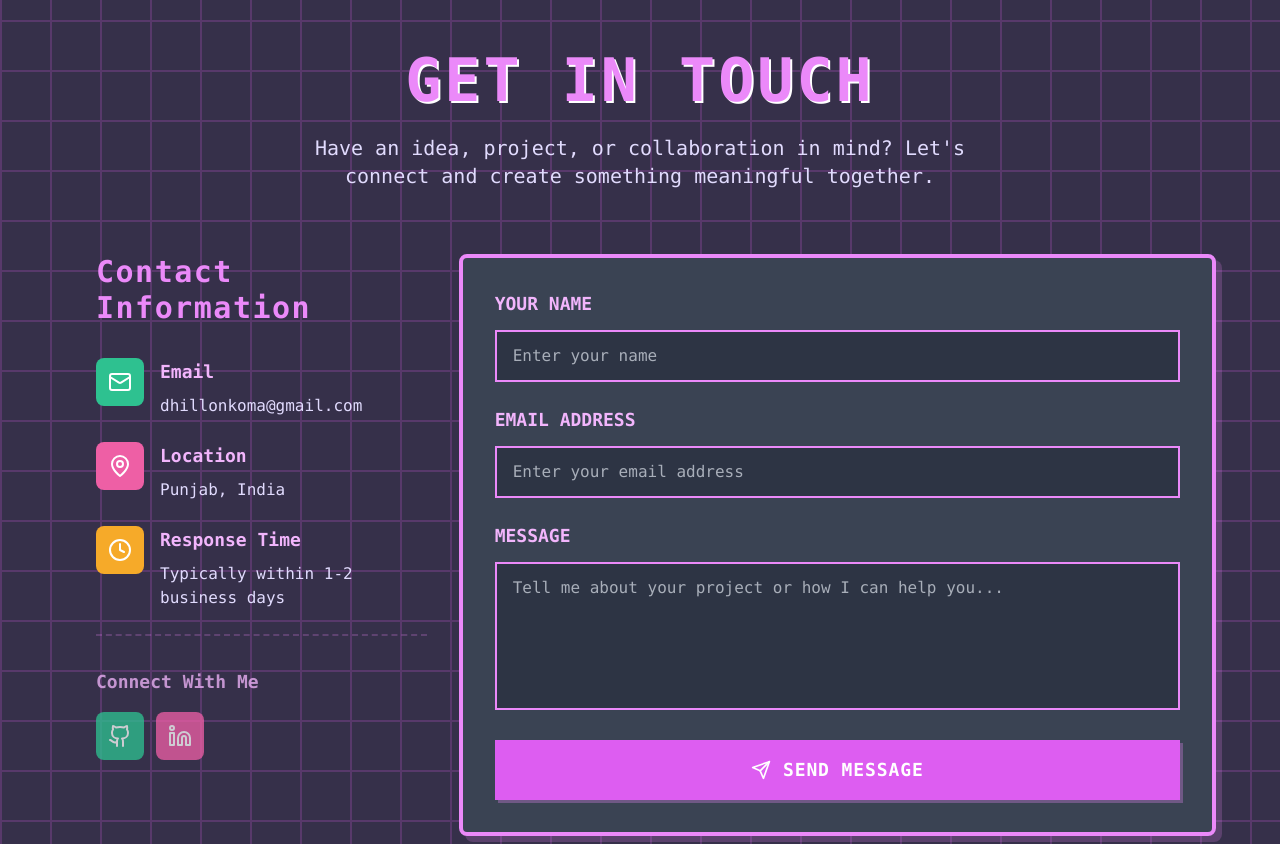
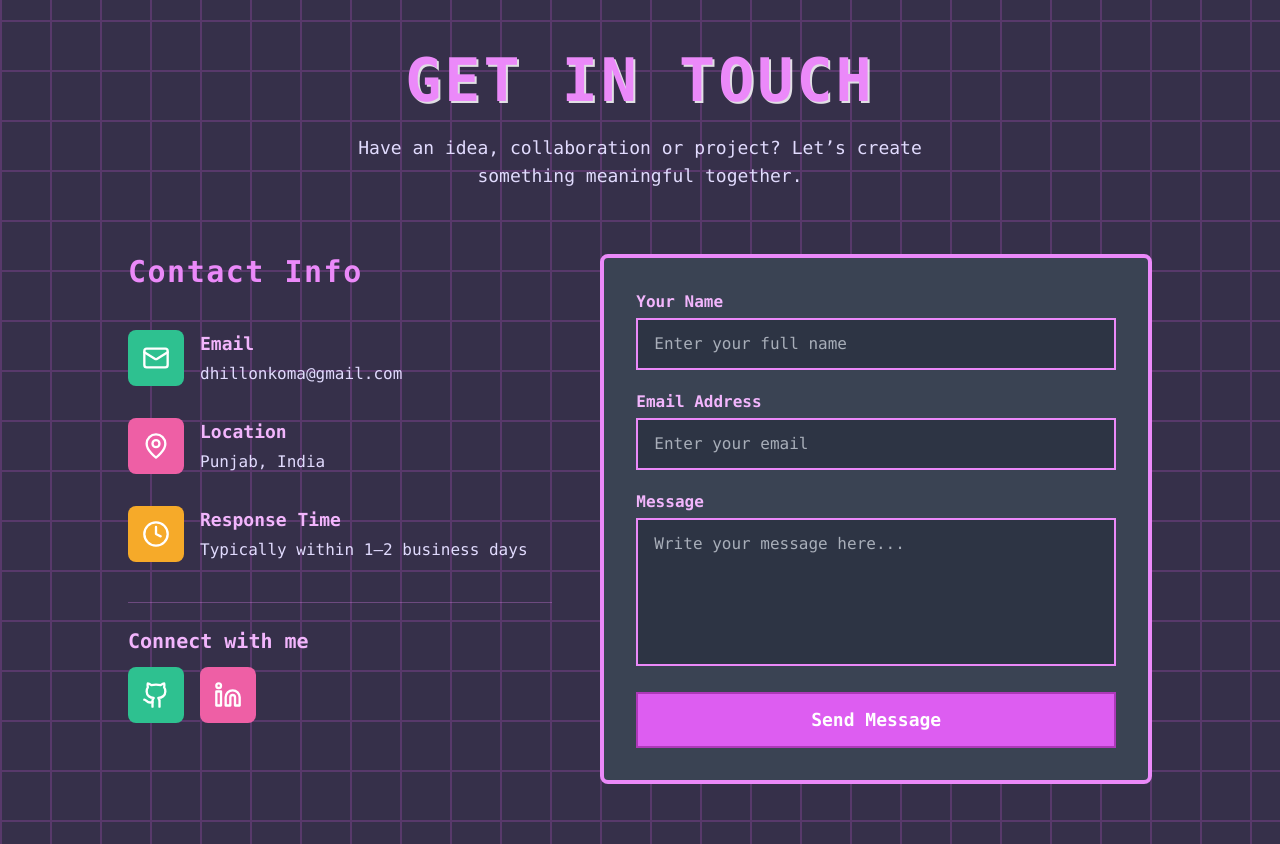
Before and after one commit to Komal290106/Portfolio2.0, a React (Vite) app: page / in a window 1280 px wide. Shown: the part 4800-5644 px from the top of the page. Built offline with nearby package versions, Linux system fonts and the light colour scheme.

Commit message:
edited contact form

```diff
--- a/src/components/Contact.tsx
+++ b/src/components/Contact.tsx
@@ -6,11 +6,13 @@ import { useState } from 'react';
 export function Contact() {
   const { theme } = useTheme();
   const isDark = theme === 'dark';
+
   const [formData, setFormData] = useState({
     name: '',
     email: '',
     message: '',
   });
+
   const [submitted, setSubmitted] = useState(false);
   const [isLoading, setIsLoading] = useState(false);
 
@@ -21,86 +23,46 @@ export function Contact() {
     try {
       const response = await fetch('https://formspree.io/f/meorrvbr', {
         method: 'POST',
-        headers: {
-          'Content-Type': 'application/json',
-        },
+        headers: { 'Content-Type': 'application/json' },
         body: JSON.stringify({
-          name: formData.name,
-          email: formData.email,
-          message: formData.message,
+          ...formData,
           _subject: `New message from ${formData.name}`,
         }),
       });
 
-      if (response.ok) {
+      if (!response.ok) throw new Error('Failed');
+
       setSubmitted(true);
       setFormData({ name: '', email: '', message: '' });
-        setTimeout(() => {
-          setSubmitted(false);
-        }, 3000);
-      } else {
-        throw new Error('Form submission failed');
+
+      setTimeout(() => setSubmitted(false), 3000);
+    } catch (e) {
+      console.error(e);
     }
-    } catch (error) {
-      console.error('Error submitting form:', error);
-    } finally {
     setIsLoading(false);
-    }
   };
 
-  const handleChange = (
-    e: React.ChangeEvent<HTMLInputElement | HTMLTextAreaElement>
-  ) => {
-    setFormData({
-      ...formData,
-      [e.target.name]: e.target.value,
-    });
-  };
+  const handleChange = (e:any) =>
+    setFormData({ ...formData, [e.target.name]: e.target.value });
 
   const contactInfo = [
-    {
-      name: 'Email',
-      value: 'dhillonkoma@gmail.com',
-      icon: Mail,
-      bgColor: isDark ? 'bg-emerald-500' : 'bg-emerald-400',
-    },
-    {
-      name: 'Location',
-      value: 'Punjab, India',
-      icon: MapPin,
-      bgColor: isDark ? 'bg-pink-500' : 'bg-pink-400',
-    },
-    {
-      name: 'Response Time',
-      value: 'Typically within 1-2 business days',
-      icon: Clock,
-      bgColor: isDark ? 'bg-amber-500' : 'bg-amber-400',
-    },
+    { name: 'Email', value: 'dhillonkoma@gmail.com', icon: Mail, color: 'bg-emerald-500' },
+    { name: 'Location', value: 'Punjab, India', icon: MapPin, color: 'bg-pink-500' },
+    { name: 'Response Time', value: 'Typically within 1–2 business days', icon: Clock, color: 'bg-amber-500' },
   ];
 
-  const socialLinks = [
-    {
-      name: 'GitHub',
-      icon: Github,
-      url: 'https://github.com/Komal290106',
-      bgColor: isDark ? 'bg-emerald-500' : 'bg-emerald-400',
-    },
-    {
-      name: 'LinkedIn',
-      icon: Linkedin,
-      url: 'https://www.linkedin.com/in/komal-kaur-dhillon-59149a330/',
-      bgColor: isDark ? 'bg-pink-500' : 'bg-pink-400',
-    },
+  const socials = [
+    { name: 'GitHub', icon: Github, url: 'https://github.com/Komal290106', color: 'bg-emerald-500' },
+    { name: 'LinkedIn', icon: Linkedin, url: 'https://www.linkedin.com/in/komal-kaur-dhillon-59149a330/', color: 'bg-pink-500' },
   ];
 
   return (
     <section
       id="contact"
-      className={`min-h-screen flex items-center justify-center py-20 px-4 relative overflow-hidden ${
-        isDark ? 'bg-[#1a1330]' : 'bg-[#FFFDE7]'
-      }`}
+      className={`min-h-screen flex items-center justify-center py-20 px-6 relative overflow-hidden
+      ${isDark ? 'bg-[#1a1330]' : 'bg-[#FFFDE7]'}`}
     >
-      {/* Static Grid Background */}
+      {/* Grid Background */}
       <div
         className="absolute inset-0 pointer-events-none opacity-20 dark:opacity-30"
         style={{
@@ -112,11 +74,11 @@ export function Contact() {
         }}
       />
 
-      <div className="max-w-6xl w-full relative z-10">
+      <div className="max-w-5xl w-full relative z-10">
+        {/* HEADER */}
         <motion.div
           initial={{ opacity: 0, y: 20 }}
           whileInView={{ opacity: 1, y: 0 }}
-          viewport={{ once: true }}
           className="text-center mb-16"
         >
           <h2
@@ -124,165 +86,107 @@ export function Contact() {
     isDark ? 'text-fuchsia-400' : 'text-purple-700'
   }`}
   style={{
-              textShadow: window.innerWidth >= 768
-                ? isDark
-                  ? '2px 2px 0px #FFFFFF'
-                  : '2px 2px 0px rgba(255,152,0,0.8)'
-                : 'none',
+    textShadow: isDark
+      ? '2px 2px 0px rgba(255,255,255,0.85)'  // 💡 White shadow in dark mode
+      : '2px 2px 0px rgba(255,152,0,0.7)',  // Warm shadow in light mode
   }}
 >
   GET IN TOUCH
 </h2>
-          <p
-            className={`font-mono text-lg md:text-xl max-w-2xl mx-auto ${
-              isDark ? 'text-violet-200' : 'text-green-600'
-            }`}
-          >
-            Have an idea, project, or collaboration in mind? Let's connect and create something meaningful together.
+
+
+          <p className={`font-mono text-lg max-w-xl mx-auto
+            ${isDark ? 'text-violet-200' : 'text-gray-700'}`}>
+            Have an idea, collaboration or project? Let’s create something meaningful together.
           </p>
         </motion.div>
 
-        <div className="grid grid-cols-1 lg:grid-cols-3 gap-8">
-          {/* Contact Information */}
-          <motion.div
-            initial={{ opacity: 0, x: -50 }}
-            whileInView={{ opacity: 1, x: 0 }}
-            viewport={{ once: true }}
-            className="space-y-6 lg:ml-8"
-          >
-            <div className="mb-8">
-              <h3
-                className={`font-mono text-2xl lg:text-3xl font-bold mb-8 tracking-wider ${
-                  isDark ? 'text-fuchsia-400' : 'text-orange-600'
-                }`}
-              >
-                Contact Information
+        {/* GRID LAYOUT FIXED */}
+        <div className="grid grid-cols-1 md:grid-cols-[1fr_1.3fr] gap-12">
+
+          {/* CONTACT INFO - Bigger + better */}
+          <div className="space-y-10">
+            <h3 className={`font-mono text-3xl font-bold tracking-wider
+              ${isDark ? 'text-fuchsia-400' : 'text-orange-600'}`}>
+              Contact Info
             </h3>
-            </div>
 
-            {contactInfo.map((info, idx) => {
+            <div className="space-y-8">
+              {contactInfo.map((info, i) => {
                 const Icon = info.icon;
                 return (
                   <motion.div
                     key={info.name}
-                  initial={{ opacity: 0, x: -30 }}
+                    initial={{ opacity: 0, x: -20 }}
                     whileInView={{ opacity: 1, x: 0 }}
-                  viewport={{ once: true }}
-                  transition={{ delay: idx * 0.1 }}
-                  className="flex items-start gap-4"
+                    transition={{ delay: i * 0.1 }}
+                    className="flex gap-4 items-start"
                   >
-                  <div
-                    className={`${info.bgColor} p-3 rounded-lg flex-shrink-0 flex items-center justify-center`}
-                  >
-                    <Icon className="w-6 h-6 text-white" />
+                    <div className={`${info.color} w-14 h-14 rounded-lg flex items-center justify-center`}>
+                      <Icon className="w-7 h-7 text-white" />
                     </div>
+
                     <div>
-                    <p
-                      className={`font-mono font-bold text-base lg:text-lg ${
-                        isDark ? 'text-fuchsia-300' : 'text-purple-700'
-                      }`}
-                    >
+                      <p className={`font-mono font-bold text-lg
+                        ${isDark ? 'text-fuchsia-300' : 'text-purple-700'}`}>
                         {info.name}
                       </p>
-                    <p
-                      className={`font-mono text-sm lg:text-base mt-2 ${
-                        isDark ? 'text-violet-200' : 'text-gray-700'
-                      }`}
-                    >
+
+                      <p className={`font-mono text-base mt-1
+                        ${isDark ? 'text-violet-200' : 'text-gray-700'}`}>
                         {info.value}
                       </p>
                     </div>
                   </motion.div>
                 );
               })}
+            </div>
 
-            {/* Social Links */}
-            <motion.div
-              initial={{ opacity: 0 }}
-              whileInView={{ opacity: 1 }}
-              viewport={{ once: true }}
-              transition={{ delay: 0.4 }}
-              className="pt-8 border-t-2 border-dashed"
-              style={{
-                borderColor: isDark ? 'rgba(232, 121, 249, 0.3)' : 'rgba(255, 152, 0, 0.3)',
-              }}
-            >
-              <p
-                className={`font-mono font-bold text-base lg:text-lg mb-4 ${
-                  isDark ? 'text-fuchsia-300' : 'text-orange-600'
-                }`}
-              >
-                Connect With Me
+            {/* SOCIALS */}
+            <div className="pt-6 border-t border-fuchsia-400/30">
+              <p className={`font-mono text-xl font-bold mb-3
+                ${isDark ? 'text-fuchsia-300' : 'text-orange-600'}`}>
+                Connect with me
               </p>
-              <div className="flex gap-3">
-                {socialLinks.map((link) => {
-                  const Icon = link.icon;
+              <div className="flex gap-4">
+                {socials.map(s => {
+                  const Icon = s.icon;
                   return (
                     <motion.a
-                      key={link.name}
-                      href={link.url}
+                      key={s.name}
+                      href={s.url}
                       target="_blank"
-                      rel="noopener noreferrer"
-                      whileHover={{ scale: 1.1, y: -4 }}
-                      whileTap={{ scale: 0.95 }}
-                      className={`${link.bgColor} p-3 rounded-lg flex items-center justify-center transition-all`}
+                      whileHover={{ scale: 1.12, y: -3 }}
+                      className={`${s.color} w-14 h-14 rounded-lg flex items-center justify-center`}
                     >
-                      <Icon className="w-6 h-6 text-white" />
+                      <Icon className="w-7 h-7 text-white" />
                     </motion.a>
                   );
                 })}
               </div>
-            </motion.div>
-          </motion.div>
+            </div>
+          </div>
 
-          {/* Contact Form */}
+          {/* FORM - Compact now */}
           <motion.div
-            initial={{ opacity: 0, y: 50 }}
+            initial={{ opacity: 0, y: 30 }}
             whileInView={{ opacity: 1, y: 0 }}
-            viewport={{ once: true }}
-            className={`lg:col-span-2 p-8 rounded-lg border-4 relative ${
-              isDark
-                ? 'bg-slate-800 border-fuchsia-400'
-                : 'bg-white border-orange-400'
-            } sm:[box-shadow:6px_6px_0px_rgba(232,121,249,0.2)] ${
-              !isDark && 'sm:[box-shadow:6px_6px_0px_rgba(255,152,0,0.1)]'
-            }`}
+            className={`p-6 md:p-8 rounded-lg border-4
+              ${isDark ? 'bg-slate-800 border-fuchsia-400' : 'bg-white border-orange-400'}`}
           >
-            {/* Success Banner */}
-            {submitted && (
-              <motion.div
-                initial={{ opacity: 0, y: -50, scale: 0.8 }}
-                animate={{ opacity: 1, y: 0, scale: 1 }}
-                exit={{ opacity: 0, y: -50, scale: 0.8 }}
-                transition={{ duration: 0.5 }}
-                className={`mb-8 p-6 rounded-lg border-2 text-center ${
-                  isDark
-                    ? 'bg-green-900 border-green-400 text-green-200'
-                    : 'bg-green-100 border-green-500 text-green-800'
-                }`}
-                style={{
-                  boxShadow: '0 4px 15px rgba(34, 197, 94, 0.3)',
-                }}
-              >
-                <h3 className="font-mono text-xl font-bold tracking-wider mb-2">
-                  Message Sent Successfully!
-                </h3>
-                <p className="font-mono text-base">
-                  Thank you for your message. I'll get back to you soon.
-                </p>
-              </motion.div>
-            )}
+            {submitted ? (
+              <div className="text-center p-6 border-2 rounded-lg bg-green-900/30 border-green-400">
+                <p className="font-mono text-xl text-green-200">Message Sent!</p>
+                <p className="font-mono text-sm text-green-100">I'll reply soon ❤️</p>
+              </div>
+            ) : (
+              <form onSubmit={handleSubmit} className="space-y-5">
 
-            {!submitted && (
-              <form onSubmit={handleSubmit} className="space-y-6">
+                {/* NAME */}
                 <div>
-                  <label
-                    htmlFor="name"
-                    className={`block font-mono font-bold text-base lg:text-lg mb-3 ${
-                      isDark ? 'text-fuchsia-300' : 'text-purple-700'
-                    }`}
-                  >
-                    YOUR NAME
+                  <label className={`block font-mono font-bold mb-1
+                    ${isDark ? 'text-fuchsia-300' : 'text-purple-700'}`}>
+                    Your Name
                   </label>
                   <input
   type="text"
@@ -290,24 +194,22 @@ export function Contact() {
   name="name"
   value={formData.name}
   onChange={handleChange}
-                    placeholder="Enter your name"
+  placeholder="Enter your full name"
   required
   className={`w-full px-4 py-3 rounded-none border-2 font-mono text-base transition-all ${
     isDark
-                        ? 'bg-slate-900 border-fuchsia-400 text-violet-200 focus:border-fuchsia-300'
-                        : 'bg-orange-50 border-orange-400 text-gray-800 focus:border-orange-500'
+      ? 'bg-slate-900 border-fuchsia-400 text-violet-200'
+      : 'bg-orange-50 border-orange-400 text-gray-800'
   } focus:outline-none`}
 />
+
                 </div>
 
+                {/* EMAIL */}
                 <div>
-                  <label
-                    htmlFor="email"
-                    className={`block font-mono font-bold text-base lg:text-lg mb-3 ${
-                      isDark ? 'text-fuchsia-300' : 'text-purple-700'
-                    }`}
-                  >
-                    EMAIL ADDRESS
+                  <label className={`block font-mono font-bold mb-1
+                    ${isDark ? 'text-fuchsia-300' : 'text-purple-700'}`}>
+                    Email Address
                   </label>
                   <input
   type="email"
@@ -315,72 +217,50 @@ export function Contact() {
   name="email"
   value={formData.email}
   onChange={handleChange}
-                    placeholder="Enter your email address"
+  placeholder="Enter your email"
   required
   className={`w-full px-4 py-3 rounded-none border-2 font-mono text-base transition-all ${
     isDark
-                        ? 'bg-slate-900 border-fuchsia-400 text-violet-200 focus:border-fuchsia-300'
-                        : 'bg-orange-50 border-orange-400 text-gray-800 focus:border-orange-500'
+      ? 'bg-slate-900 border-fuchsia-400 text-violet-200'
+      : 'bg-orange-50 border-orange-400 text-gray-800'
   } focus:outline-none`}
 />
+
                 </div>
 
+                {/* MESSAGE */}
                 <div>
-                  <label
-                    htmlFor="message"
-                    className={`block font-mono font-bold text-base lg:text-lg mb-3 ${
-                      isDark ? 'text-fuchsia-300' : 'text-purple-700'
-                    }`}
-                  >
-                    MESSAGE
+                  <label className={`block font-mono font-bold mb-1
+                    ${isDark ? 'text-fuchsia-300' : 'text-purple-700'}`}>
+                    Message
                   </label>
                   <textarea
   id="message"
   name="message"
+  rows={5}
   value={formData.message}
   onChange={handleChange}
-                    placeholder="Tell me about your project or how I can help you..."
+  placeholder="Write your message here..."
   required
-                    rows={5}
   className={`w-full px-4 py-3 rounded-none border-2 font-mono text-base transition-all resize-none ${
     isDark
-                        ? 'bg-slate-900 border-fuchsia-400 text-violet-200 focus:border-fuchsia-300'
-                        : 'bg-orange-50 border-orange-400 text-gray-800 focus:border-orange-500'
+      ? 'bg-slate-900 border-fuchsia-400 text-violet-200'
+      : 'bg-orange-50 border-orange-400 text-gray-800'
   } focus:outline-none`}
 />
+
                 </div>
 
+                {/* SUBMIT BTN */}
                 <motion.button
-                  whileHover={{ scale: isLoading ? 1 : 1.02, y: isLoading ? 0 : -2 }}
-                  whileTap={{ scale: isLoading ? 1 : 0.98 }}
                   type="submit"
                   disabled={isLoading}
-                  className={`w-full py-4 rounded-none font-mono font-bold text-lg flex items-center justify-center gap-3 transition-all border-3 uppercase tracking-wider ${
-                    isLoading
-                      ? 'bg-gray-400 text-white border-gray-600 cursor-not-allowed'
-                      : isDark
-                      ? 'bg-fuchsia-500 text-white border-fuchsia-700 hover:bg-fuchsia-400'
-                      : 'bg-green-600 text-white border-green-800 hover:bg-green-500'
-                  } sm:[box-shadow:3px_3px_0px_rgba(232,121,249,0.3)] ${
-                    !isDark && !isLoading && 'sm:[box-shadow:3px_3px_0px_rgba(16,185,129,0.3)]'
-                  }`}
+                  whileHover={{ scale: 1.02 }}
+                  whileTap={{ scale: 0.97 }}
+                  className={`w-full py-3 font-mono font-bold text-lg border-2
+                    ${isDark ? 'bg-fuchsia-500 text-white border-fuchsia-700' : 'bg-green-600 text-white border-green-800'}`}
                 >
-                  {isLoading ? (
-                    <>
-                      <motion.div
-                        animate={{ rotate: 360 }}
-                        transition={{ duration: 1, repeat: Infinity, ease: "linear" }}
-                      >
-                        <Send className="w-5 h-5" />
-                      </motion.div>
-                      SENDING...
-                    </>
-                  ) : (
-                    <>
-                      <Send className="w-5 h-5" />
-                      SEND MESSAGE
-                    </>
-                  )}
+                  {isLoading ? "Sending..." : "Send Message"}
                 </motion.button>
               </form>
             )}
--- a/src/components/Footer.tsx
+++ b/src/components/Footer.tsx
@@ -71,14 +71,15 @@ export function Footer() {
           </p>
         </motion.div>
 
-        {/* Main Content */}
-        <div className="flex flex-col lg:flex-row justify-between items-start gap-8 mb-8">
-          {/* Brand - Increased text */}
+{/* Main Content - PERFECT SYMMETRY FIX */}
+<div className="grid grid-cols-1 lg:grid-cols-3 gap-12 mb-12 items-start text-center lg:text-left">
+
+  {/* LEFT — Brand */}
   <motion.div
     initial={{ opacity: 0, x: -30 }}
     whileInView={{ opacity: 1, x: 0 }}
     viewport={{ once: true }}
-            className="text-center lg:text-left max-w-xs"
+    className="max-w-xs mx-auto lg:mx-0"
   >
     <h3
       className={`font-mono text-xl font-bold mb-3 tracking-wider ${
@@ -87,16 +88,18 @@ export function Footer() {
     >
       KOMAL
     </h3>
+
     <p
       className={`font-mono text-sm leading-relaxed ${
         isDark ? 'text-violet-200' : 'text-amber-100'
       }`}
     >
-              Web developer crafting immersive digital experiences with modern technologies and creative solutions.
+      Web developer crafting immersive digital experiences with modern
+      technologies and creative solutions.
     </p>
   </motion.div>
 
-          {/* Quick Links - Added breathing space */}
+  {/* CENTER — Quick Links */}
   <motion.div
     initial={{ opacity: 0, y: 20 }}
     whileInView={{ opacity: 1, y: 0 }}
@@ -110,6 +113,7 @@ export function Footer() {
     >
       CONTINUE JOURNEY
     </h4>
+
     <div className="flex flex-wrap justify-center gap-4">
       {quickLinks.map((link, index) => (
         <motion.a
@@ -132,12 +136,12 @@ export function Footer() {
     </div>
   </motion.div>
 
-          {/* Contact & Social - Moved social icons below */}
+  {/* RIGHT — Contact */}
   <motion.div
     initial={{ opacity: 0, x: 30 }}
     whileInView={{ opacity: 1, x: 0 }}
     viewport={{ once: true }}
-            className="text-center lg:text-right"
+    className="lg:text-right text-center"
   >
     <h4
       className={`font-mono font-bold mb-3 tracking-wider text-sm ${
@@ -146,6 +150,7 @@ export function Footer() {
     >
       CONTACT
     </h4>
+
     <p
       className={`font-mono text-xs mb-4 ${
         isDark ? 'text-violet-200' : 'text-amber-100'
@@ -154,7 +159,6 @@ export function Footer() {
       dhillonkomal59@gmail.com
     </p>
 
-            {/* Social Links moved here */}
     <div className="flex justify-center lg:justify-end gap-3">
       {socialLinks.map((link, index) => {
         const Icon = link.icon;
@@ -183,6 +187,7 @@ export function Footer() {
     </div>
   </motion.div>
 </div>
+
 
         {/* Konami Code Hint */}
         <motion.div
--- a/src/components/Projects.tsx
+++ b/src/components/Projects.tsx
@@ -147,13 +147,18 @@ export function Projects() {
   viewport={{ once: true }}
   className={`font-mono text-3xl md:text-4xl text-center mb-8 tracking-wider font-bold ${
     isDark
-    ? 'text-fuchsia-400 sm:[text-shadow:3px_3px_0px_rgba(255,255,255,0.8),8px_8px_20px_rgba(232,121,249,0.5)]'
-    : 'text-purple-700 sm:[text-shadow:3px_3px_0px_rgba(255,152,0,0.8),8px_8px_20px_rgba(255,152,0,0.4)]'
+      ? 'text-fuchsia-400'
+      : 'text-purple-700'
   }`}
-
+  style={{
+    textShadow: isDark
+      ? '2px 2px 0px rgba(255,255,255,0.85)'   // same as contact
+      : '2px 2px 0px rgba(255,152,0,0.7)',     // same as contact
+  }}
 >
   PROJECT SHOWCASE
 </motion.h2>
+
 
           <motion.p
             initial={{ opacity: 0 }}
```
Also changed, not shown: 1 other file (tests, documents, lock files or other folders). Lines whose indentation alone changed are shown as unchanged.
